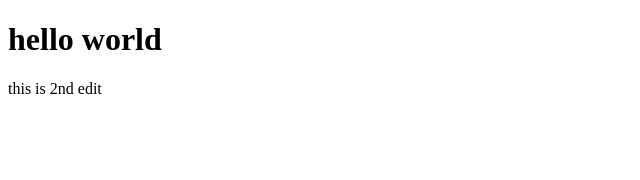
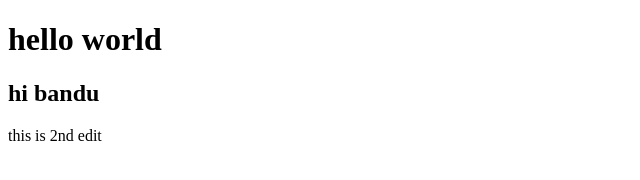
Before and after one commit to bandana53186/456, a plain HTML site: page index.html in a window 1280 px wide. Shown: the whole page, without its empty margins (0-640 px from the left). Drawn offline with Linux system fonts and the light colour scheme.

Commit message:
i added new heading

```diff
--- a/index.html
+++ b/index.html
@@ -7,6 +7,8 @@
 </head>
 <body>
     <h1>hello world</h1>
+    <h2>hi bandu</h2>
     <p>this is 2nd edit</p>
+
 </body>
 </html>
```
